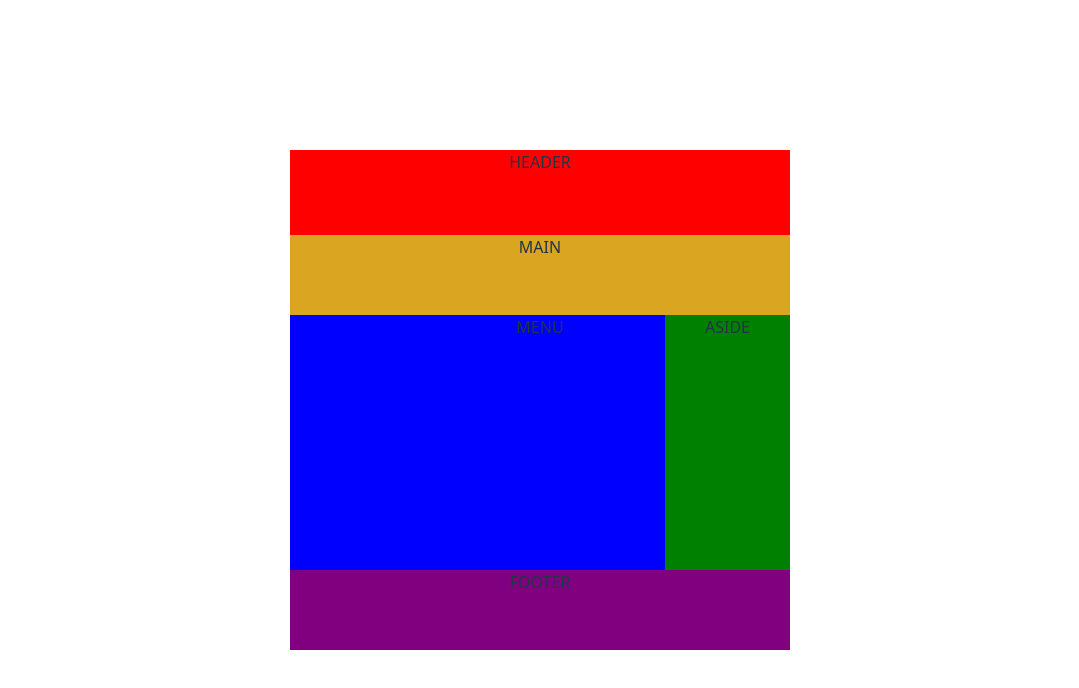
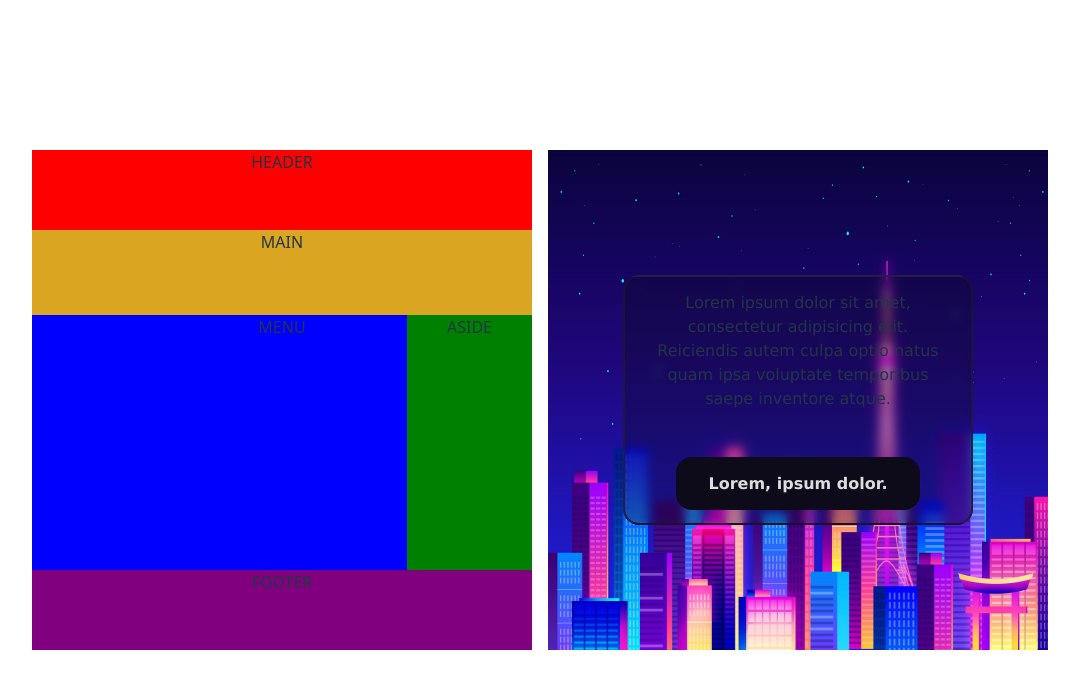
Before and after one commit to Loug522/Svelte-Project, a Svelte app: page / in a window 1280 px wide. Shown: the top 688 px of the page, without its empty margins (100-1179 px from the left). Built offline with nearby package versions, Linux system fonts and the light colour scheme.

Commit message:
done some glassy effects in gradients

```diff
--- a/src/App.svelte
+++ b/src/App.svelte
@@ -1,11 +1,15 @@
 <script>
+  import Gradients from "./components/Gradients.svelte";
   import GridLayout from "./components/GridLayout.svelte";
   import GridLayout2 from "./components/GridLayout2.svelte";
   import Inspecting from "./components/Inspecting-states.svelte";
 </script>
 
 <main>
-  <GridLayout2 />
+  <div class="wrapper">
+    <GridLayout2 />
+    <Gradients />
+  </div>
 
   <!-- <div class="card">
     <Inspecting />
@@ -14,3 +18,10 @@
     <GridLayout />
   </div> -->
 </main>
+
+<style>
+  .wrapper {
+    display: inline flex;
+    gap: 1rem;
+  }
+</style>
--- /dev/null
+++ b/src/components/Gradients.svelte
@@ -0,0 +1,87 @@
+<div class="wrapper">
+  <div class="box v1 v2 v3">
+    <p>
+      Lorem ipsum dolor sit amet, consectetur adipisicing elit. Reiciendis autem
+      culpa optio natus quam ipsa voluptate temporibus saepe inventore atque.
+    </p>
+    <button class="btn">Lorem, ipsum dolor.</button>
+  </div>
+</div>
+
+<style>
+  .wrapper {
+    display: flex;
+    background-image: url("../assets/city.jpg");
+    background-size: 500px 500px;
+    background-color: #d27d22;
+    width: 500px;
+    height: 500px;
+  }
+
+  .box {
+    --card-bg: #0d0a1a;
+    font-family: Verdana, Geneva, Tahoma, sans-serif;
+    margin: auto;
+    height: 50%;
+    width: 70%;
+    border-radius: 1rem;
+    /* background: hsl(255, 44%, 7%, 0.5); */
+    background: hsl(
+      from var(--card-bg) h s l / 0.3
+    ); /* Not supported on all browsers yet */
+    backdrop-filter: blur(5px);
+  }
+
+  .v3 {
+    --border-width: 2px;
+    position: relative;
+    z-index: 1;
+
+    ::before {
+      content: "";
+      position: absolute;
+      z-index: -1;
+      inset: 0; /* bottom, left, top, right */
+      border: var(--border-width) solid transparent;
+      border-radius: 1rem;
+      background: linear-gradient(#18122f, #261e43);
+      mask:
+        linear-gradient(black, black) border-box,
+        linear-gradient(black, black) padding-box;
+      mask-composite: subtract;
+    }
+  }
+
+  .v2 {
+    /* border: transparent 2px solid;
+    background-color: #1c1634;
+    background:
+      radial-gradient(circle at 50% 150%, #18122f, #261e43) padding-box,
+      linear-gradient(#18122f, #261e43) border-box; */
+  }
+
+  .v1 {
+    /* border: transparent 2px solid;
+    background-color: #1c1634;
+     background-image: radial-gradient(circle at 50% 150%, #18122f, #18122f),
+      linear-gradient(red, blue);
+    background-origin: padding-box, border-box;
+    background-clip: padding-box, border-box; */
+  }
+
+  p {
+    margin: 1rem auto;
+    height: 60%;
+    width: 85%;
+  }
+
+  .btn {
+    background-color: #0d0a1a;
+    color: #ddd;
+    font-size: 1em;
+    font-weight: bold;
+    border-radius: 1em;
+    margin-inline: auto;
+    padding: 1em 2em;
+  }
+</style>
--- a/src/components/GridLayout2.svelte
+++ b/src/components/GridLayout2.svelte
@@ -14,7 +14,7 @@
 
     display: grid;
     grid-template-columns: 1fr 2fr 1fr;
-    grid-template-rows: 1fr 10vh 3fr 10vh;
+    grid-template-rows: 10vh 1fr 3fr 10vh;
   }
 
   .header {
```
Also changed, not shown: src/assets/360_F_340522236_u1iUoIYmJFsSofWcnNXomx7pqKIKCRIw.jpg (added), src/assets/city.jpg (added).
